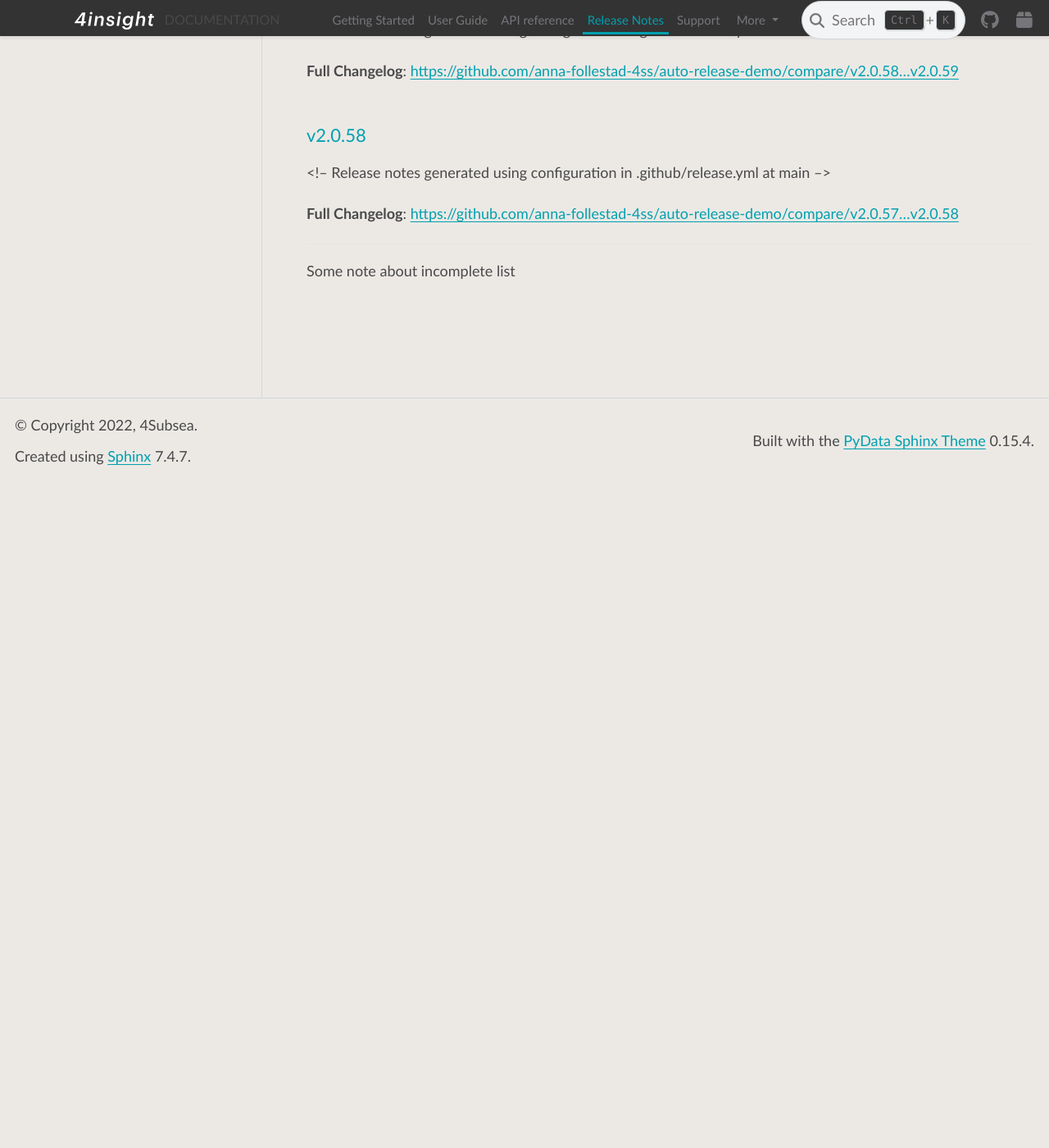
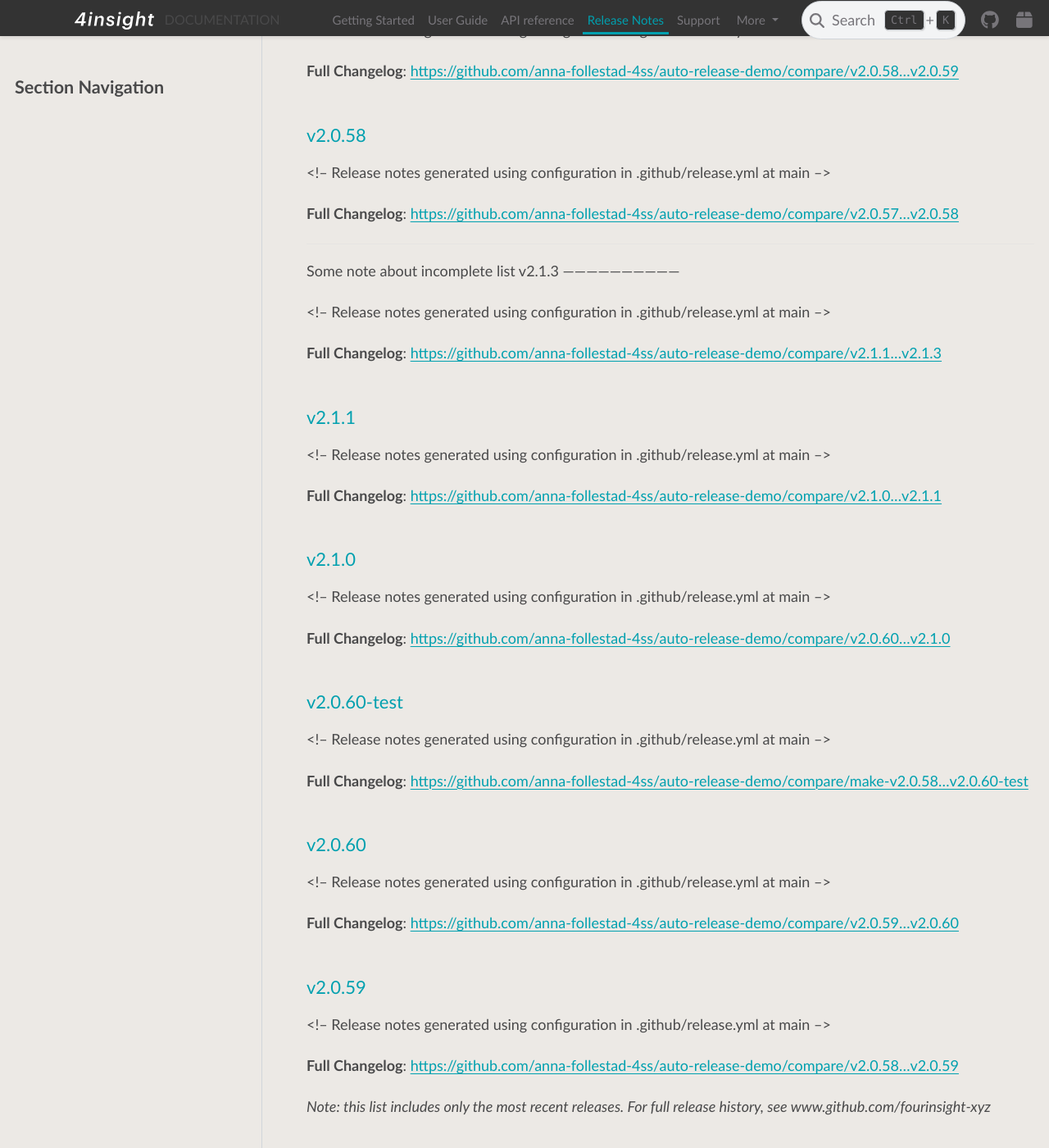
Before and after one commit to anna-follestad-4ss/auto-release-demo, a Sphinx documentation site: the page built from docs/release_notes.rst, in a window 1280 px wide and 1400 px high, scrolled down 810 px. Shown: the whole window at 82% size. Built offline with Sphinx 7.4.7 and the PyData theme 0.15.4, drawn with Linux system fonts in a browser that asks for light colours.

Commit message:
added latest release notes from autogen

```diff
--- a/docs/release_notes.rst
+++ b/docs/release_notes.rst
@@ -58,3 +58,64 @@
 
 
 Some note about incomplete list
+v2.1.3
+------------------------------
+
+<!-- Release notes generated using configuration in .github/release.yml at main -->
+
+
+
+**Full Changelog**: https://github.com/anna-follestad-4ss/auto-release-demo/compare/v2.1.1...v2.1.3
+
+
+v2.1.1
+------------------------------
+
+<!-- Release notes generated using configuration in .github/release.yml at main -->
+
+
+
+**Full Changelog**: https://github.com/anna-follestad-4ss/auto-release-demo/compare/v2.1.0...v2.1.1
+
+
+v2.1.0
+------------------------------
+
+<!-- Release notes generated using configuration in .github/release.yml at main -->
+
+
+
+**Full Changelog**: https://github.com/anna-follestad-4ss/auto-release-demo/compare/v2.0.60...v2.1.0
+
+
+v2.0.60-test
+------------------------------
+
+<!-- Release notes generated using configuration in .github/release.yml at main -->
+
+
+
+**Full Changelog**: https://github.com/anna-follestad-4ss/auto-release-demo/compare/make-v2.0.58...v2.0.60-test
+
+
+v2.0.60
+------------------------------
+
+<!-- Release notes generated using configuration in .github/release.yml at main -->
+
+
+
+**Full Changelog**: https://github.com/anna-follestad-4ss/auto-release-demo/compare/v2.0.59...v2.0.60
+
+
+v2.0.59
+------------------------------
+
+<!-- Release notes generated using configuration in .github/release.yml at main -->
+
+
+
+**Full Changelog**: https://github.com/anna-follestad-4ss/auto-release-demo/compare/v2.0.58...v2.0.59
+
+
+*Note: this list includes only the most recent releases. For full release history, see www.github.com/fourinsight-xyz*
```
